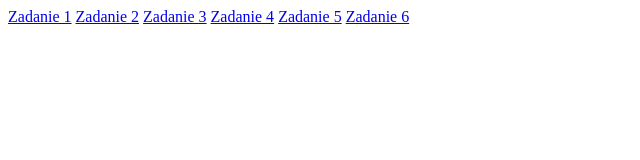
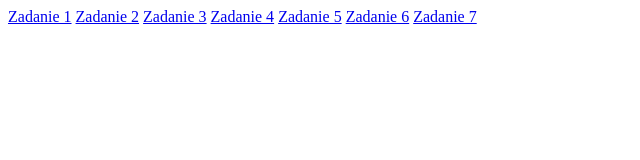
Before and after one commit to Pawel095/IPM, a plain HTML site: page index.html in a window 1280 px wide. Shown: the full height of the page, 0-640 px from the left. Drawn offline with Linux system fonts and the light colour scheme.

Commit message:
add link to index

```diff
--- a/index.html
+++ b/index.html
@@ -13,5 +13,6 @@
     <a href="4/index.html">Zadanie 4</a>
     <a href="5/index.html">Zadanie 5</a>
     <a href="6/index.html">Zadanie 6</a>
+    <a href="7/index.html">Zadanie 7</a>
   </body>
 </html>
```
